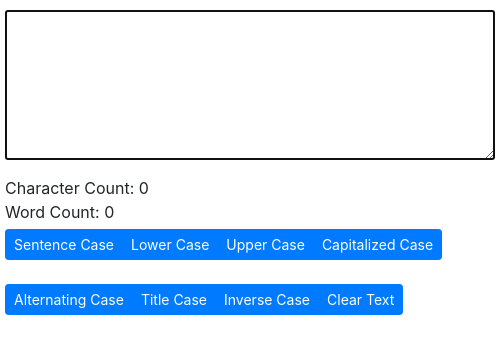
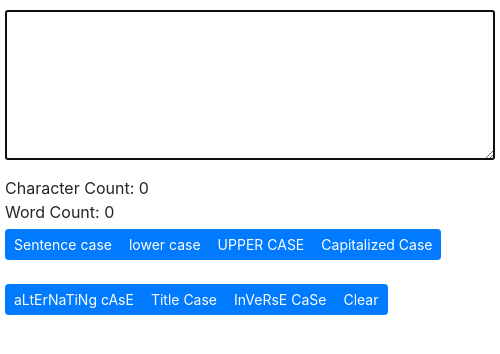
Before and after one commit to emtiajium/convert_case, an Electron app: page index.html in a window 500 px wide. Drawn offline with nearby package versions, Linux system fonts and the light colour scheme; no server answers.

Commit message:
changed button label

```diff
--- a/index.html
+++ b/index.html
@@ -18,9 +18,9 @@
 
     <div id="button-div">
       <div class="btn-group" role="group">
-        <button id="sentence-case" class="btn btn-sm btn-primary">Sentence Case</button>
-        <button id="lower-case" class="btn btn-sm btn-primary">Lower Case</button>
-        <button id="upper-case" class="btn btn-sm btn-primary">Upper Case</button>
+        <button id="sentence-case" class="btn btn-sm btn-primary">Sentence case</button>
+        <button id="lower-case" class="btn btn-sm btn-primary">lower case</button>
+        <button id="upper-case" class="btn btn-sm btn-primary">UPPER CASE</button>
         <button id="capitalized-case" class="btn btn-sm btn-primary">Capitalized Case</button>
       </div>
 
@@ -28,10 +28,10 @@
       <br />
 
       <div class="btn-group" role="group">
-        <button id="alternating-case" class="btn btn-sm btn-primary">Alternating Case</button>
+        <button id="alternating-case" class="btn btn-sm btn-primary">aLtErNaTiNg cAsE</button>
         <button id="title-case" class="btn btn-sm btn-primary">Title Case</button>
-        <button id="inverse-case" class="btn btn-sm btn-primary">Inverse Case</button>
-        <button id="clear-text" class="btn btn-sm btn-primary">Clear Text</button>
+        <button id="inverse-case" class="btn btn-sm btn-primary">InVeRsE CaSe</button>
+        <button id="clear-text" class="btn btn-sm btn-primary">Clear</button>
       </div>
     </div>
 
```
